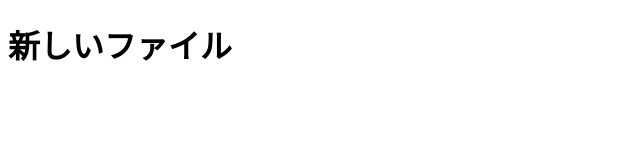
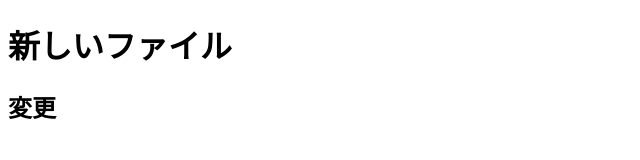
Before and after one commit to ryo9inoni/git-practise, a plain HTML site: page test.html in a window 1280 px wide. Shown: the whole page, without its empty margins (0-640 px from the left). Drawn offline with Linux system fonts and the light colour scheme.

Commit message:
リベーステスト

```diff
--- a/test.html
+++ b/test.html
@@ -11,6 +11,7 @@
 <body>
   <div class="container">
     <h1>新しいファイル</h1>
+    <h2>変更</h2>
   </div>
 </body>
 
```
